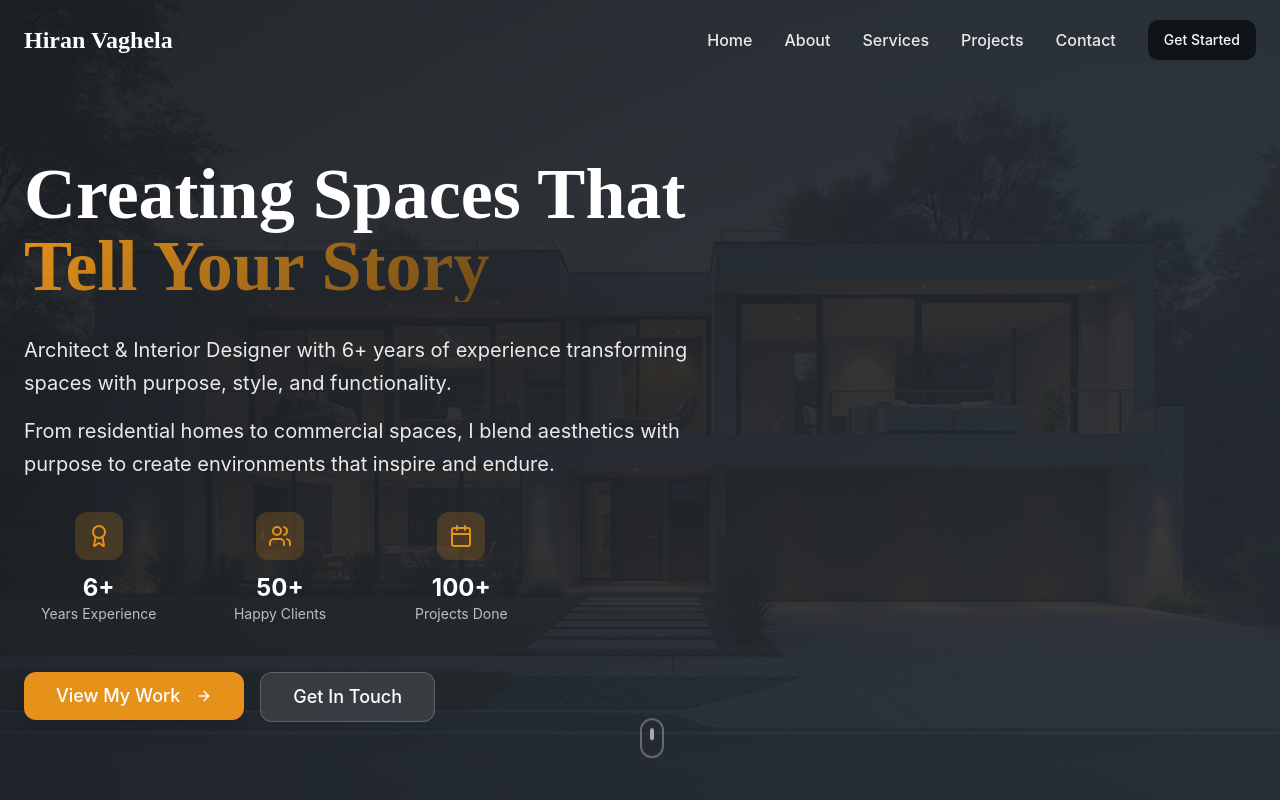
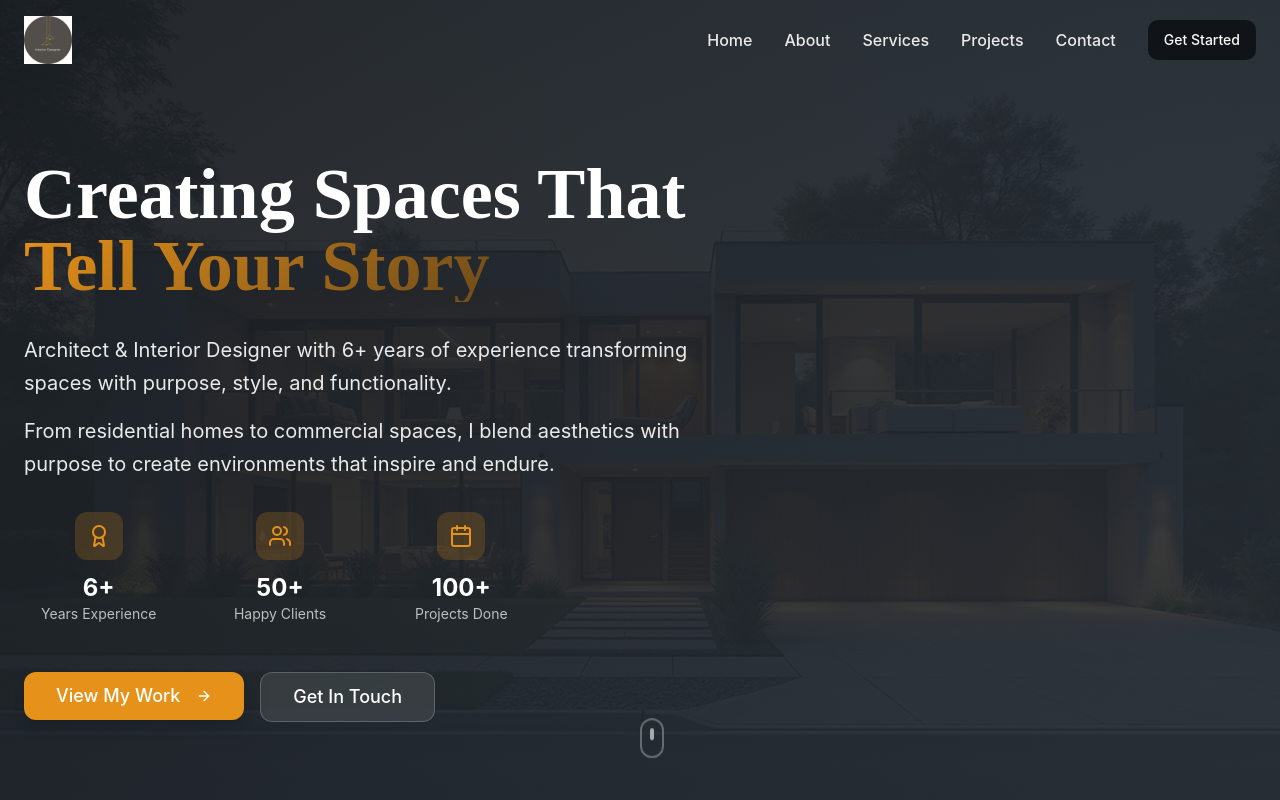
Before and after one commit to NikhilPawar2126/Architecture-Web-site, a React (Vite) app: page / in a window 1280 px wide. Shown: the top 800 px of the page. Built offline with nearby package versions, Linux system fonts and the light colour scheme; the HTML template or start-up script is replaced by a standard one.

Commit message:
Add logo to website

```diff
--- a/src/components/Navigation.tsx
+++ b/src/components/Navigation.tsx
@@ -42,14 +42,14 @@ const Navigation = () => {
           <div className="flex items-center justify-between h-20">
             {/* Logo */}
             <div
-              className="font-display font-bold text-2xl cursor-pointer"
+              className="cursor-pointer"
               onClick={() => scrollToSection('home')}
             >
-              <span className={`transition-colors ${
-                isScrolled ? 'text-primary' : 'text-white'
-              }`}>
-                Hiran Vaghela
-              </span>
+              <img
+                src="/lovable-uploads/5f680915-3923-484b-8fe1-7dd52b9525d4.png"
+                alt="Interior Designer Logo"
+                className="h-12 w-12 object-contain transition-opacity hover:opacity-90"
+              />
             </div>
 
             {/* Desktop Navigation */}
```
Also changed, not shown: public/lovable-uploads/5f680915-3923-484b-8fe1-7dd52b9525d4.png (added).
